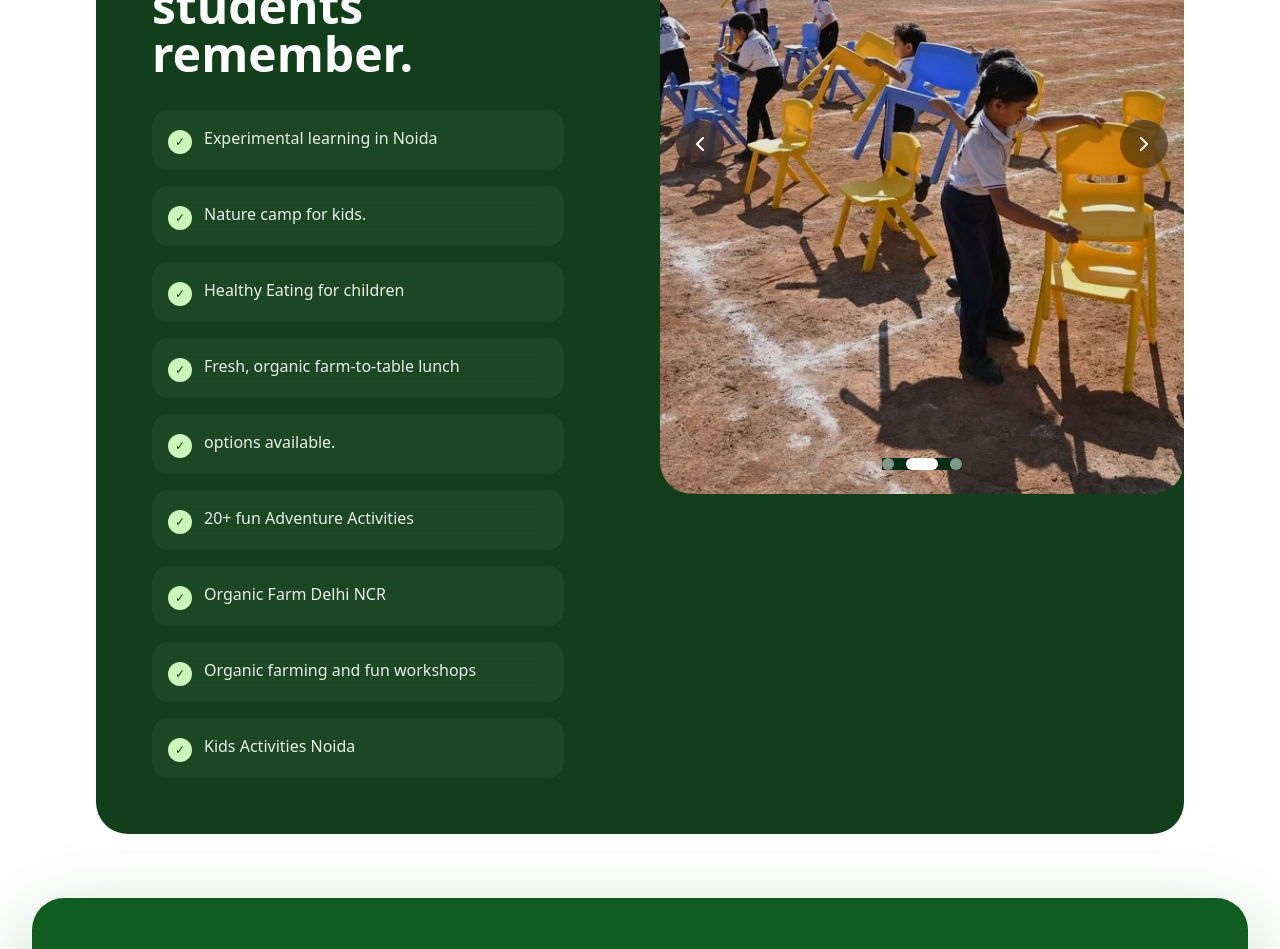
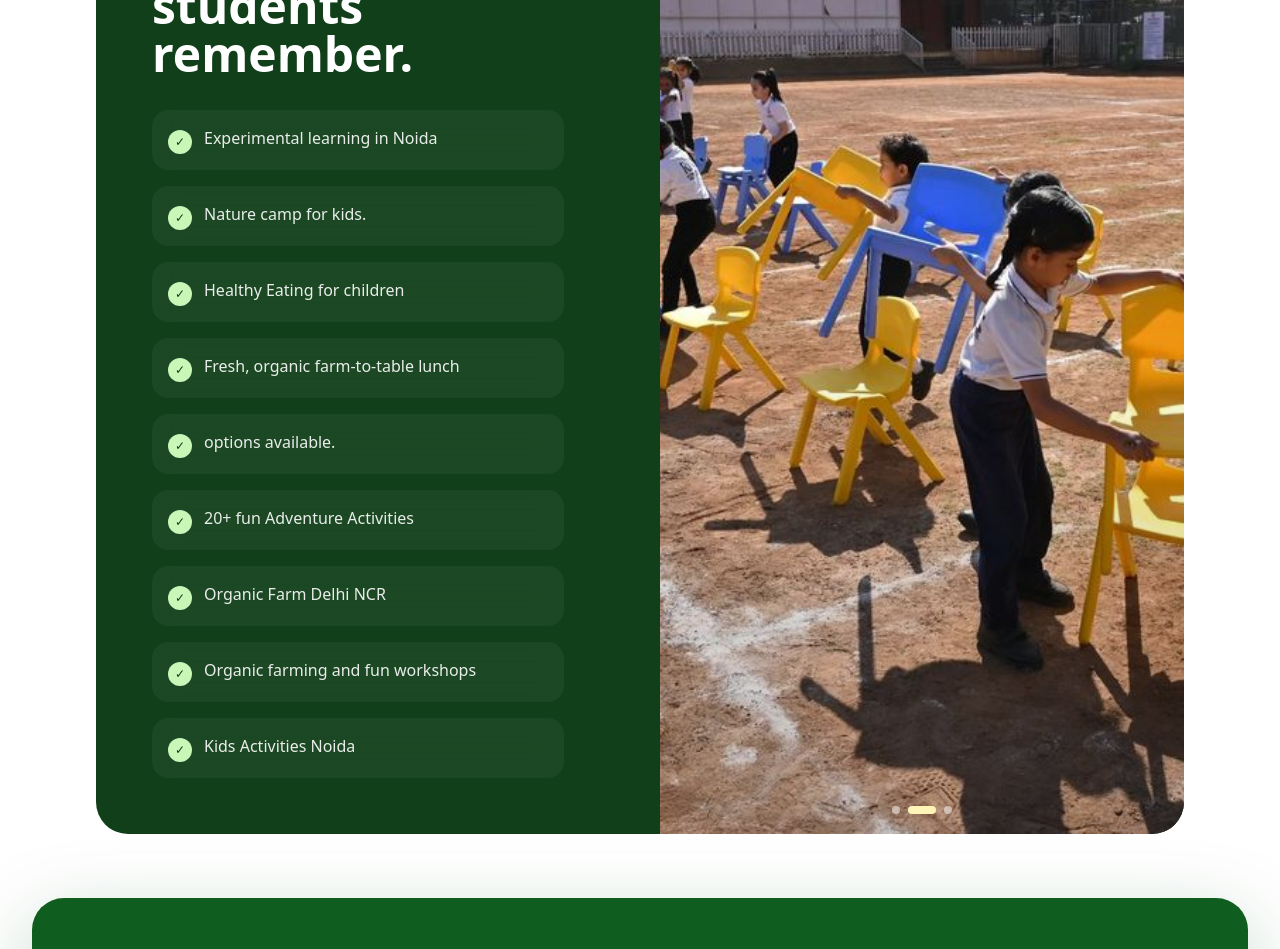
Before and after one commit to Senpai-489/ikigai-farm, a Next.js app in the folder ikigaifarm/: page /Schools in a window 1280 px wide. Shown: the part 2220-3169 px from the top of the page. Built offline with nearby package versions, Linux system fonts and the light colour scheme; a web font is replaced by a local one; what lightswind would draw is missing.

Commit message:
refactor: Simplify ImageCarousel component by removing unused code and optimizing image transition logic

```diff
--- a/ikigaifarm/app/components/ImgCarousel.tsx
+++ b/ikigaifarm/app/components/ImgCarousel.tsx
@@ -1,115 +1,74 @@
 'use client'
 
-import React, {
-  useEffect,
-  useState,
-} from 'react'
-
+import { useEffect, useState } from 'react'
 import Image from 'next/image'
-
-import {
-  ChevronLeft,
-  ChevronRight,
-} from 'lucide-react'
-
-interface Props {
-  images: string[]
-}
 
 const ImageCarousel = ({
   images,
-}: Props) => {
-  const [currentIndex, setCurrentIndex] =
+}: {
+  images: string[]
+}) => {
+  const [currentImage, setCurrentImage] =
     useState(0)
 
-  const nextSlide = () => {
-    setCurrentIndex((prev) =>
+  useEffect(() => {
+    const interval = setInterval(() => {
+      setCurrentImage((prev) =>
         prev === images.length - 1
           ? 0
           : prev + 1
       )
-  }
-
-  const prevSlide = () => {
-    setCurrentIndex((prev) =>
-      prev === 0
-        ? images.length - 1
-        : prev - 1
-    )
-  }
-
-  useEffect(() => {
-    const interval =
-      setInterval(() => {
-        if (!document.hidden) {
-          nextSlide()
-        }
-      }, 5000)
+    }, 4000)
 
     return () =>
       clearInterval(interval)
-  }, [])
+  }, [images.length])
 
   return (
-    <div className="relative min-h-[320px] overflow-hidden rounded-[2rem] lg:min-h-[700px]">
+    <div className="relative h-full w-full overflow-hidden">
 
-      <div
-        className="flex h-full will-change-transform transition-transform duration-700 ease-out"
-        style={{
-          transform: `translate3d(-${currentIndex * 100}%,0,0)`,
-        }}
-      >
-        {images.map(
-          (image, index) => (
+      {/* IMAGES */}
+      {images.map((image, index) => (
         <div
           key={index}
-              className="relative min-h-[320px] w-full shrink-0 lg:min-h-[700px]"
+          className={`absolute inset-0 transition-opacity duration-1000 ${
+            currentImage === index
+              ? 'opacity-100'
+              : 'opacity-0'
+          }`}
         >
+
           <Image
             src={image}
             alt={`slide-${index}`}
             fill
-                quality={70}
-                sizes="(min-width:1024px) 50vw, 100vw"
+            priority={index === 0}
             className="object-cover"
+            sizes="100vw"
           />
+
         </div>
-          )
-        )}
-      </div>
+      ))}
 
-      <div className="absolute inset-0 bg-black/10" />
+      {/* OVERLAY */}
+      <div className="absolute inset-0 bg-gradient-to-t from-black/20 via-transparent to-transparent" />
 
+      {/* DOTS */}
+      <div className="absolute bottom-5 left-1/2 z-20 flex -translate-x-1/2 gap-2 px-4">
 
-      <button
-        onClick={prevSlide}
-        className="absolute left-4 top-1/2 z-20 flex h-12 w-12 -translate-y-1/2 items-center justify-center rounded-full bg-black/40 text-white backdrop-blur-md transition hover:scale-105"
-      >
-        <ChevronLeft />
-      </button>
-
-      <button
-        onClick={nextSlide}
-        className="absolute right-4 top-1/2 z-20 flex h-12 w-12 -translate-y-1/2 items-center justify-center rounded-full bg-black/40 text-white backdrop-blur-md transition hover:scale-105"
-      >
-        <ChevronRight />
-      </button>
-
-      <div className="absolute bg-green-950 bottom-6 left-1/2 z-20 flex -translate-x-1/2 gap-3">
         {images.map((_, index) => (
-          <button
+          <div
             key={index}
-            onClick={() =>
-              setCurrentIndex(index)
-            }
-            className={`h-3 rounded-full transition-all duration-300 ${
-              currentIndex === index
-                ? 'w-8 bg-white'
-                : 'w-3 bg-white/50'
+            className={`h-2 rounded-full transition-all duration-300 ${
+              currentImage === index
+                ? 'w-7 bg-[#fff4b8]'
+                : 'w-2 bg-white/50'
             }`}
           />
         ))}
+
       </div>
+
     </div>
   )
 }
```
Lines whose indentation alone changed are shown as unchanged.
